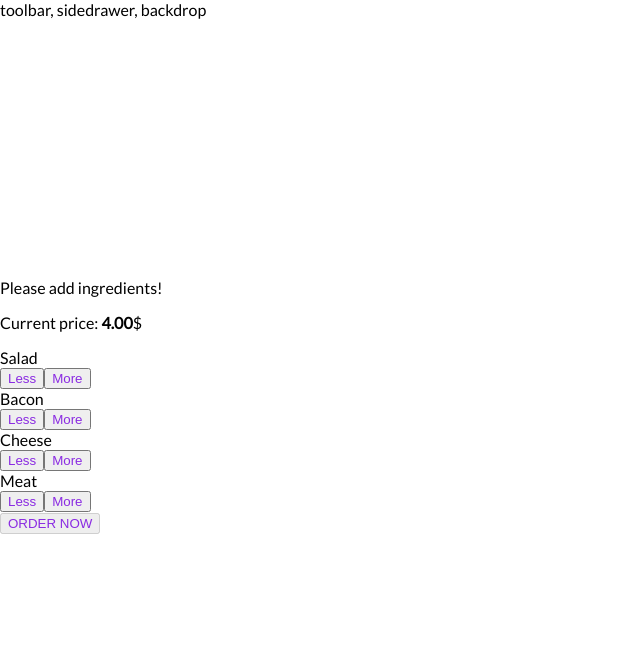
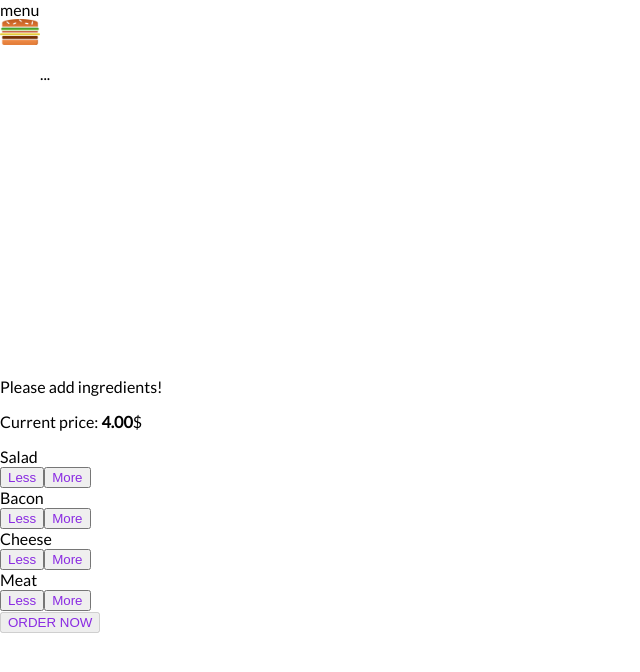
Before and after one commit to omerme13/Burger-Builder, a React app: page / in a window 1280 px wide. Shown: the top 672 px of the page, without its empty margins (0-640 px from the left). Built offline with nearby package versions, Linux system fonts and the light colour scheme.

Commit message:
logo & navigation

```diff
--- a/src/components/Burger/OrderSummary/OrderSummary.css
+++ b/src/components/Burger/OrderSummary/OrderSummary.css
@@ -4,6 +4,11 @@
 
 ul {
     list-style: none;
+    text-align: left;
+}
+
+li {
+    font-style: italic;
 }
 
 button {
--- a/src/components/Burger/OrderSummary/OrderSummary.js
+++ b/src/components/Burger/OrderSummary/OrderSummary.js
@@ -1,5 +1,6 @@
 import React from 'react';
 import classes from './OrderSummary.css';
+import Button from '../../UI/Button/Button';
 
 const orderSummary = props => {
     const ingredientSummary = Object.keys(props.ingredients)
@@ -16,9 +17,10 @@ const orderSummary = props => {
             <ul>
                 {ingredientSummary}
             </ul>
+            <p><strong>Total price:</strong> {props.price.toFixed(2)}$</p>
             <p>Continue to checkout?</p>
-            <button>Continue</button>
-            <button>Cancel</button>
+            <Button clicked={props.continueOrder} type='Success'>Continue</Button>
+            <Button clicked={props.cancelOrder} type='Danger'>Cancel</Button>
         </div>
     );
 }
--- a/src/components/Layout/Layout.css
+++ b/src/components/Layout/Layout.css
@@ -1,3 +1,3 @@
 .content {
-    margin: 15px 0;
+    margin: 85px 0;
 }
--- a/src/components/Layout/Layout.js
+++ b/src/components/Layout/Layout.js
@@ -1,10 +1,11 @@
 import React from 'react';
 import classes from './Layout.css';
+import Toolbar from '../Navigation/Toolbar/Toolbar';
 
 const layout = (props) => (
     <>
         <div>
-            toolbar, sidedrawer, backdrop
+            <Toolbar />
         </div>
         <main className={classes.content}>
             {props.children}
--- /dev/null
+++ b/src/components/Logo/Logo.css
@@ -0,0 +1,10 @@
+.Logo {
+    background-color: #fff;
+    padding: 4px;
+    border-radius: 5px;
+}
+
+img {
+    width: 40px;
+    height: 90%;
+}
--- /dev/null
+++ b/src/components/Logo/Logo.js
@@ -0,0 +1,11 @@
+import React from 'react';
+import classes from './Logo.css';
+import burgerLogo from '../../assets/images/logo.png';
+
+const logo = () => (
+    <div className={classes.Logo}>
+        <img src={burgerLogo} alt="logo"/>
+    </div>
+);
+
+export default logo;
--- /dev/null
+++ b/src/components/Navigation/Toolbar/Toolbar.css
@@ -0,0 +1,20 @@
+.Toolbar {
+    height: 55px;
+    width: 100%;
+    position: fixed;
+    top: 0;
+    left: 0;
+    background-color: burlywood;
+    display: flex;
+    justify-content: space-between;
+    align-items: center;
+    padding: 0 20px;
+    box-sizing: border-box;
+    z-index: 90;
+}
+
+nav {
+    height: 100%;
+}
+
+@media
--- /dev/null
+++ b/src/components/Navigation/Toolbar/Toolbar.js
@@ -0,0 +1,17 @@
+import React from 'react';
+import classes from './Toolbar.css';
+import Logo from '../../Logo/Logo';
+
+const toolbar = props => (
+    <header className={classes.Toolbar}>
+        <div>menu</div>
+        <Logo />
+        <nav>
+            <ul>
+                ...
+            </ul>
+        </nav>
+    </header>
+);
+
+export default toolbar;
--- a/src/components/UI/Button/Button.js
+++ b/src/components/UI/Button/Button.js
@@ -3,9 +3,8 @@ import classes from './Button.css'
 
 const button = props => (
     <button
-        className={[classes.Button, classes[props.type]].join(' ')} //the imported classes behave like object
+        className={[classes.Button, classes[props.type]].join(' ')} //the imported classes behave like an object
         onClick={props.clicked}
-
     >
         {props.children}
     </button>
--- a/src/containers/BurgerBuilder/BurgerBuilder.js
+++ b/src/containers/BurgerBuilder/BurgerBuilder.js
@@ -72,6 +72,11 @@ class BurgerBuilder extends Component {
         this.setState({purchasing: false})
     }
 
+    continuePurchaseHandler = () => {
+
+    }
+
+
 
     render() {
         return (
@@ -80,7 +85,12 @@ class BurgerBuilder extends Component {
                     show={this.state.purchasing}
                     modalClose={this.cancelPurchaseHandler}
                 >
-                    <OrderSummary ingredients={this.state.ingredients}/>
+                <OrderSummary
+                    ingredients={this.state.ingredients}
+                    continueOrder={this.continuePurchaseHandler}
+                    cancelOrder={this.cancelPurchaseHandler}
+                    price={this.state.totalPrice}
+                />
                 </Modal>
                 <Burger ingredients={this.state.ingredients}/>
                 <BuildControls
```
Also changed, not shown: src/assets/images/logo.png (added).
